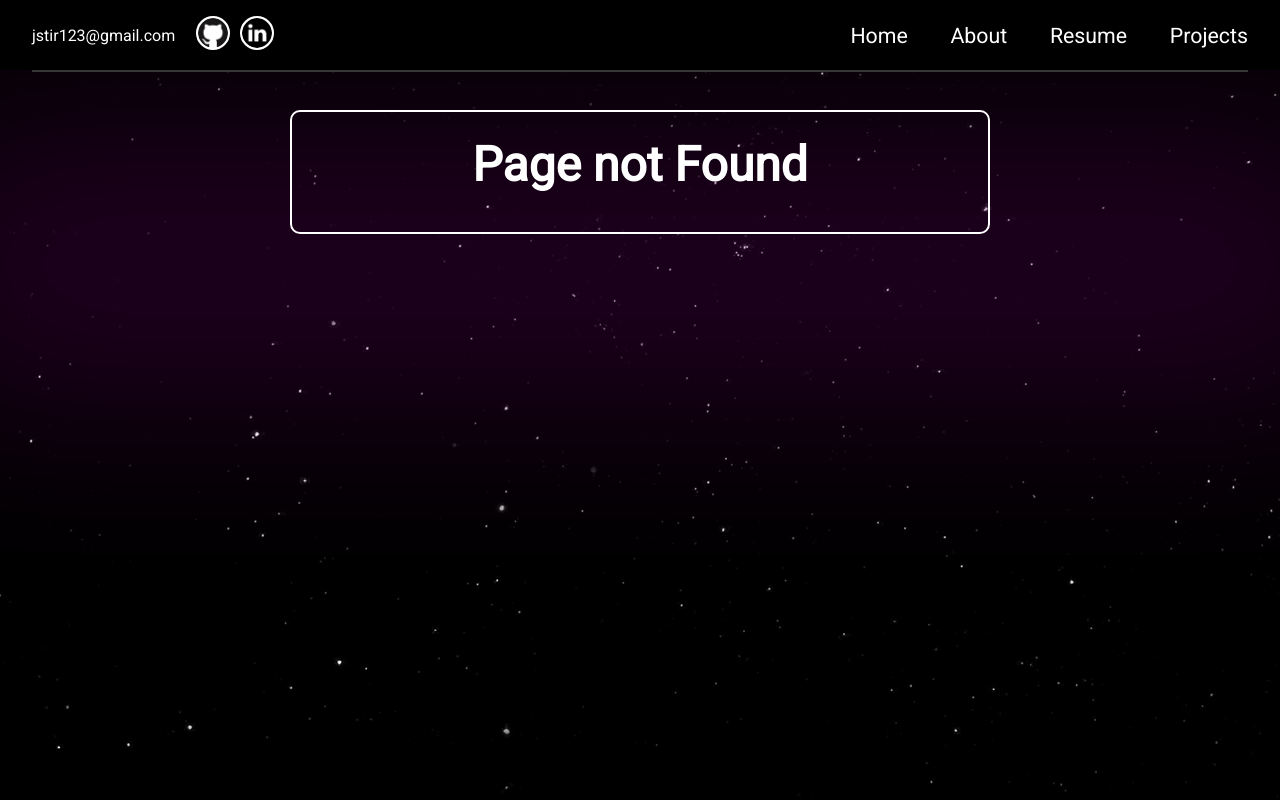
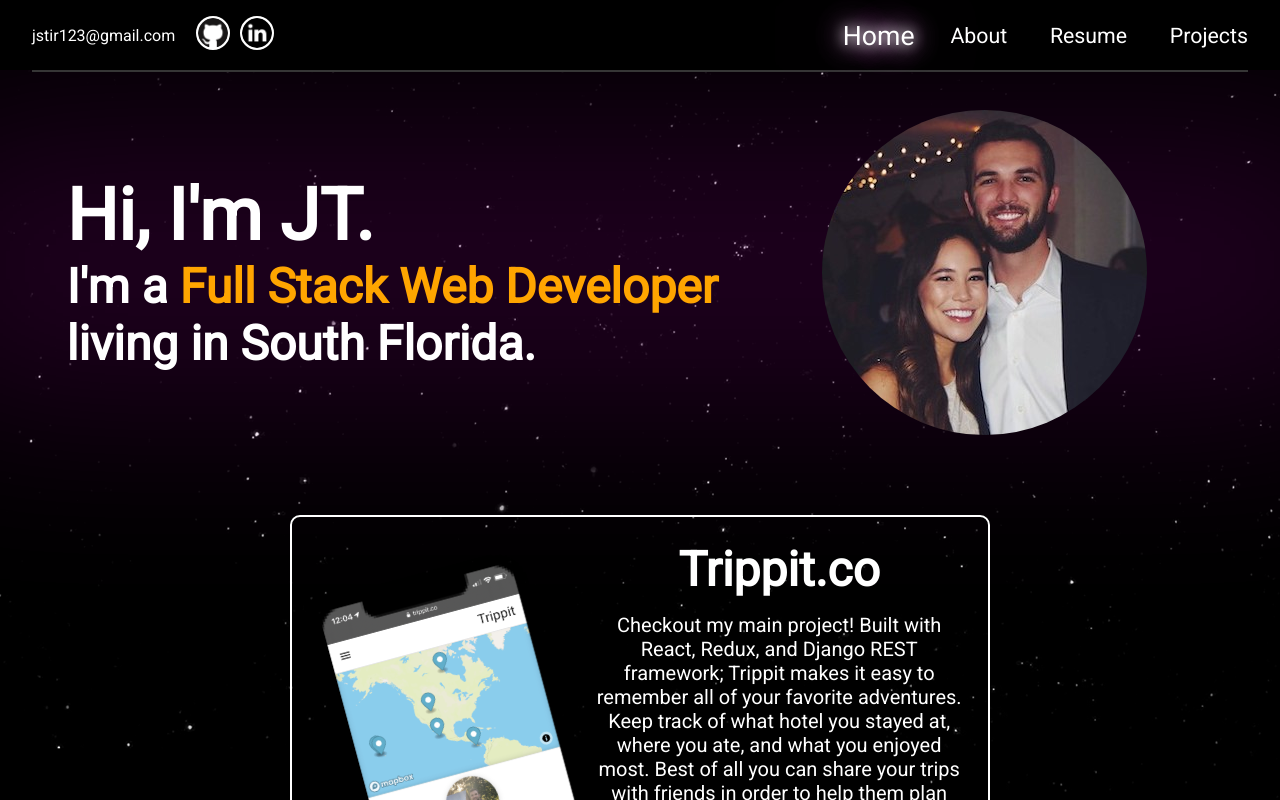
Before and after one commit to jstir123/personal-website, a React (Create React App) app: page / in a window 1280 px wide. Before the commit this address led to /404. Built offline with nearby package versions, Linux system fonts and the light colour scheme.

Commit message:
fixed 404 notfound page

```diff
--- a/src/App.js
+++ b/src/App.js
@@ -49,8 +49,8 @@ const App = () => {
                     <NavBar />
                 </div>
 
-                <Switch>
-                    <div className={classes.content}>
+                <div className={classes.content}>
+                    <Switch>
 
                         <Route exact path='/'>
                             <Home />
@@ -68,14 +68,12 @@ const App = () => {
                             <Projects />
                         </Route>
 
-                        <Route path='/404'>
+                        <Route>
                             <NotFound />
                         </Route>
 
-                        <Redirect to="/404" />
-
-                    </div>
-                </Switch>
+                    </Switch>
+                </div>
 
             </div>
         </Router>
```
